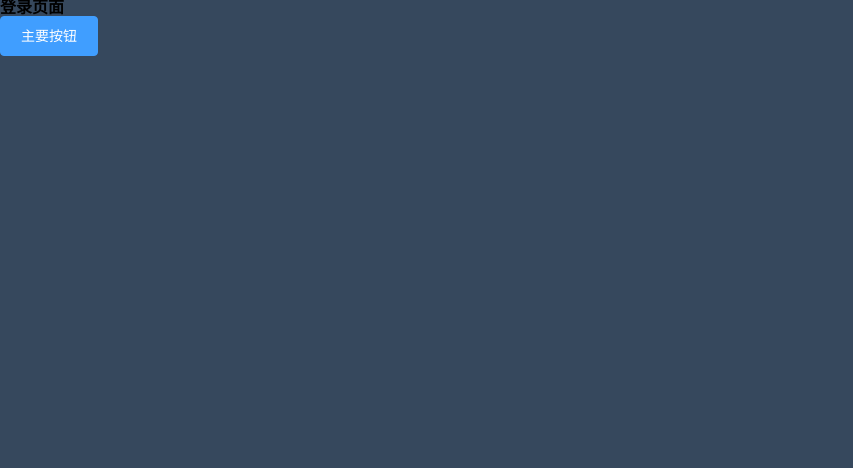
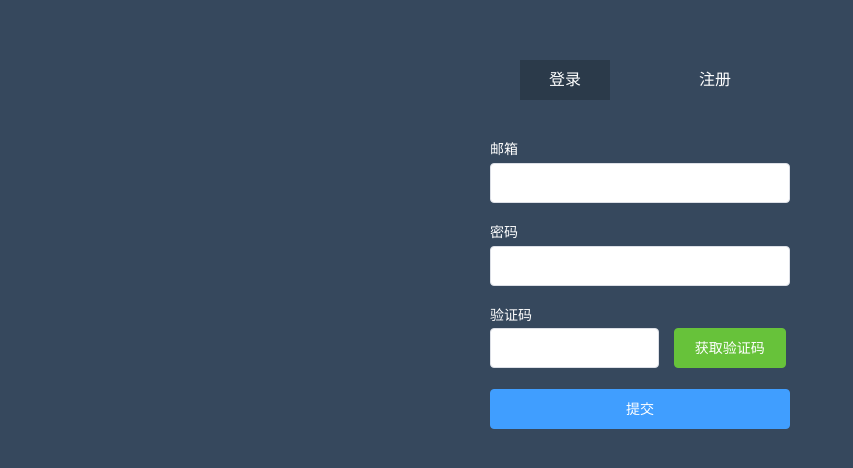
Before and after one commit to LBipanda/vue-admin, a Vue app in the folder vue-admin/: page /#/login in a window 1280 px wide. Shown: the top 468 px of the page, without its empty margins (0-853 px from the left). Built offline with nearby package versions, Linux system fonts and the light colour scheme.

Commit message:
创建login页面（未完成

```diff
--- a/vue-admin/src/views/login/index.vue
+++ b/vue-admin/src/views/login/index.vue
@@ -1,8 +1,32 @@
 <!-- 页面 -->
 <template>
     <div id="login">
-        <h1>登录页面</h1>
-        <el-button type="primary">主要按钮</el-button>
+        <div class="login-main">
+            <ul class="header">
+                <!-- <li :class="item.isSelect?'current':''" v-for="(item,index) in menuTab" :key="index">{{item.text}}</li> -->
+                <li :class="{current:item.isSelect}" v-for="(item,index) in menuTab" :key="index" @click="changeMenu(item)">{{item.text}}</li>
+            </ul>
+            <el-form :model="ruleForm" status-icon :rules="rules" ref="ruleForm" class="login-body">
+                <el-form-item prop="username">
+                    <label>邮箱</label>
+                    <el-input type="text" v-model="ruleForm.username" autocomplete="off"></el-input>
+                </el-form-item>
+                <el-form-item prop="password">
+                    <label>密码</label>
+                    <el-input type="password" v-model="ruleForm.password" autocomplete="off"></el-input>
+                </el-form-item>
+                <el-form-item>
+                    <label>验证码</label>
+                    <el-row :gutter="15">
+                        <el-col :span="14"><el-input v-model.number="ruleForm.age"></el-input></el-col>
+                        <el-col :span="9" ><el-button type="success">获取验证码</el-button></el-col>
+                    </el-row>
+                </el-form-item>
+                <el-form-item>
+                    <el-button type="primary" @click="submitForm('ruleForm')" class="w100pc mt-20">提交</el-button>
+                </el-form-item>
+            </el-form>
+        </div>
     </div>
 </template>
 
@@ -10,8 +34,83 @@
 export default {
     name:'login',
     data () {
+        var checkAge = (rule, value, callback) => {
+            if (!value) {
+            return callback(new Error('年龄不能为空'));
+            }
+            setTimeout(() => {
+            if (!Number.isInteger(value)) {
+                callback(new Error('请输入数字值'));
+            } else {
+                if (value < 18) {
+                callback(new Error('必须年满18岁'));
+                } else {
+                callback();
+                }
+            }
+            }, 1000);
+        };
+        var validatePass = (rule, value, callback) => {
+            if (value === '') {
+            callback(new Error('请输入密码'));
+            } else {
+            if (this.ruleForm.checkPass !== '') {
+                this.$refs.ruleForm.validateField('checkPass');
+            }
+            callback();
+            }
+        };
+        var validatePass2 = (rule, value, callback) => {
+            if (value === '') {
+            callback(new Error('请再次输入密码'));
+            } else if (value !== this.ruleForm.pass) {
+            callback(new Error('两次输入密码不一致!'));
+            } else {
+            callback();
+            }
+        };
         return {
+            menuTab:[
+                {text:'登录',isSelect: true},
+                {text:'注册',isSelect: false},
+            ],
+            ruleForm: {
+                username: '',
+                password: '',
+                age: ''
+                },
+            rules: {
+                username: [
+                    { validator: validatePass, trigger: 'blur' }
+                ],
+                password: [
+                    { validator: validatePass2, trigger: 'blur' }
+                ],
+                age: [
+                    { validator: checkAge, trigger: 'blur' }
+                ]
+            }
 
+        }
+    },
+    methods:{
+        changeMenu(item){
+            this.menuTab.forEach(res =>{
+                if(res.isSelect){
+                    res.isSelect = false;
+                }
+            });
+            item.isSelect = true;
+        },
+        submitForm(formName) {
+            this.$refs[formName].validate((valid) => {
+            if (valid) {
+                alert('submit!');
+            } else {
+                console.log('error submit!!');
+                return false;
+            }
+            });
         }
     }
 }
@@ -22,4 +121,33 @@ export default {
     height: 100vh;
     background: #36485D;
 }
+.login-main{
+    width: 300px;
+    margin: auto;
+}
+.header{
+    display: flex;
+    justify-content: space-around ;
+    padding-top: 20%;
+}
+
+.header > li{
+    height: 40px;
+    width: 30%;
+    line-height: 40px;
+    text-align: center;
+    color: white;
+}
+.current{
+    background: rgba(0,0,0,0.2);
+}
+.login-body{
+    margin-top: 20px;
+    label{
+        color: #ffffff;
+        display: block;
+        margin-bottom: -8px;
+        margin-top: 10px;
+    }
+}
 </style>
```
